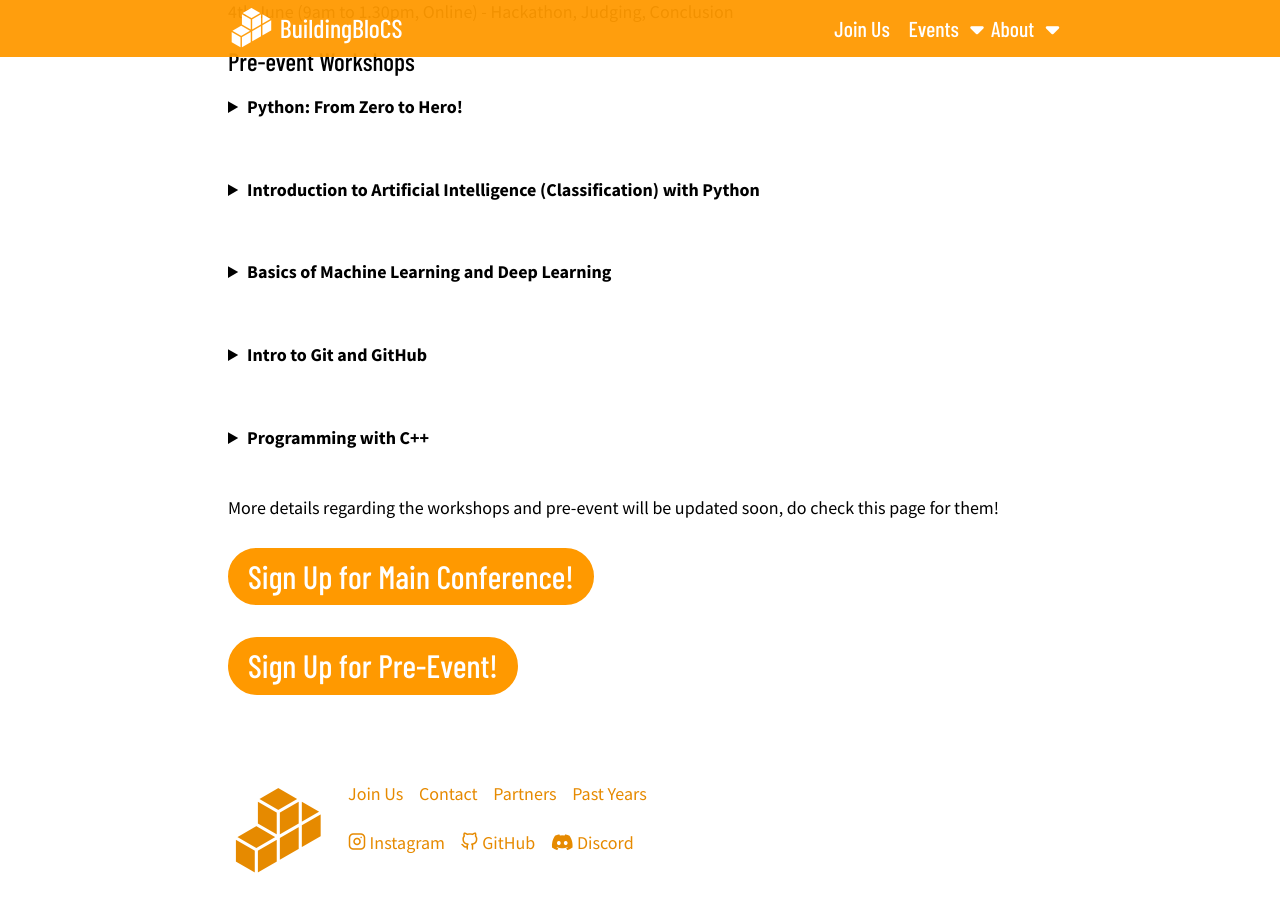
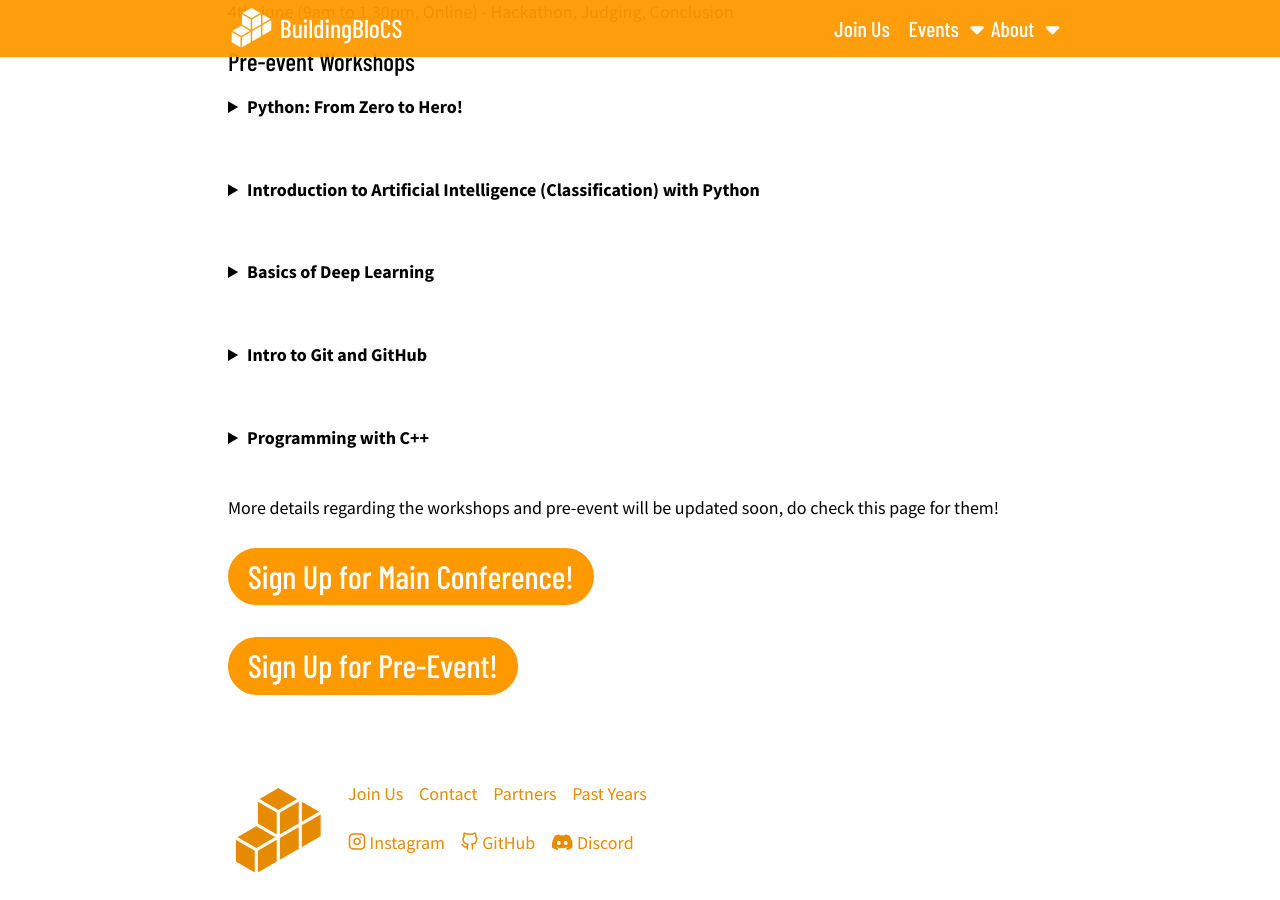
Before and after one commit to buildingblocs/2022, a Jekyll site: the page built from events/june-conference/index.md, in a window 1280 px wide and 900 px high, scrolled down 854 px. Built offline with Jekyll 4.4.1, drawn with Linux system fonts in a browser that asks for light colours; nearby versions of some CDN libraries; some web fonts are replaced; our own code applies the rules of GitHub Pages for plain Markdown files.

Commit message:
Change 'Basics of Deep Learning' Details

```diff
--- a/events/june-conference/index.md
+++ b/events/june-conference/index.md
@@ -50,9 +50,9 @@
 <br>
 
 <details>
-<summary> <b>Basics of Machine Learning and Deep Learning</b> </summary>
+<summary> <b>Basics of Deep Learning</b> </summary>
 <br><b>Date:</b> Tuesday, 31 May 2022
-<br><b>Time:</b> [GMT +8] 1830 - 2130
+<br><b>Time:</b> [GMT +8] 1830 - 2000
 <br><b>Description:</b> This workshop will teach basic but important ideas in machine learning and deep learning and is focused on introducing key concepts and building an understating of how things works and see the big picture of the world of AI.
 <br><b>Additional Pre-requisites:</b> None
 </details>
```
